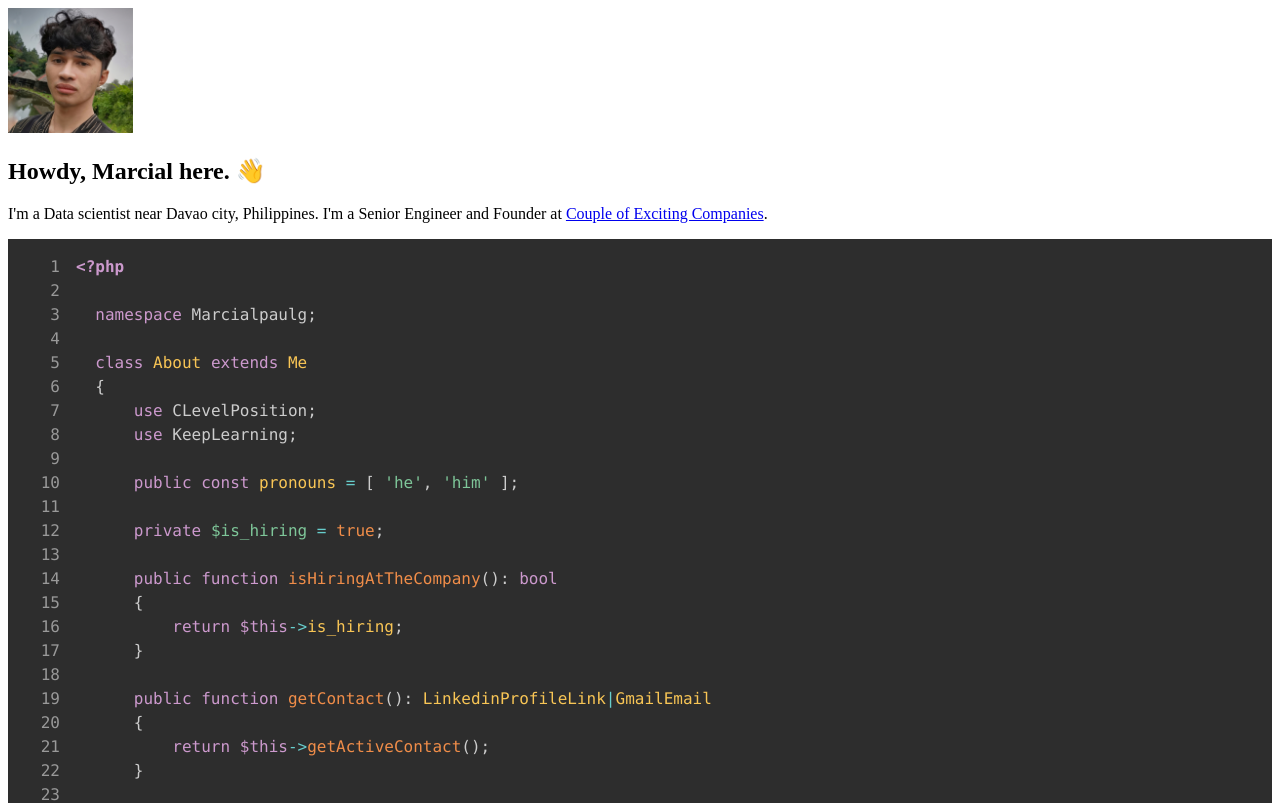
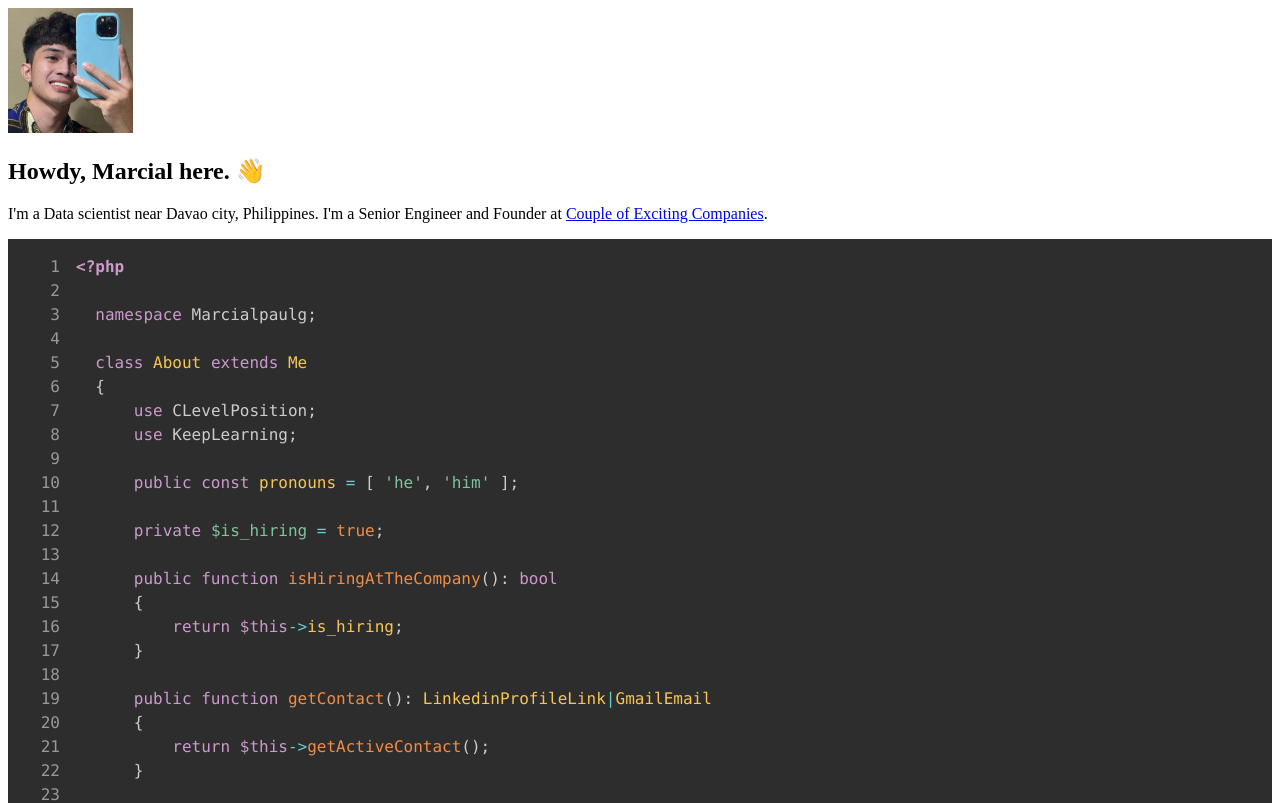
Before and after one commit to marcialpaulg/marcialpaulg, a Next.js app: page / in a window 1280 px wide. Shown: the top 803 px of the page. Built offline with nearby package versions, Linux system fonts and the light colour scheme.

Commit message:
profile photo change

```diff
--- a/pages/index.js
+++ b/pages/index.js
@@ -52,7 +52,7 @@ export default function Home() {
           <div class="hidden w-full max-w-xs text-center lg:block">
             <Image
               class="rounded-full"
-              src="/mars_profile.png"
+              src="/me.jpg"
               width="125"
               height="125"
             />
```
Also changed, not shown: public/me.jpg (added).
